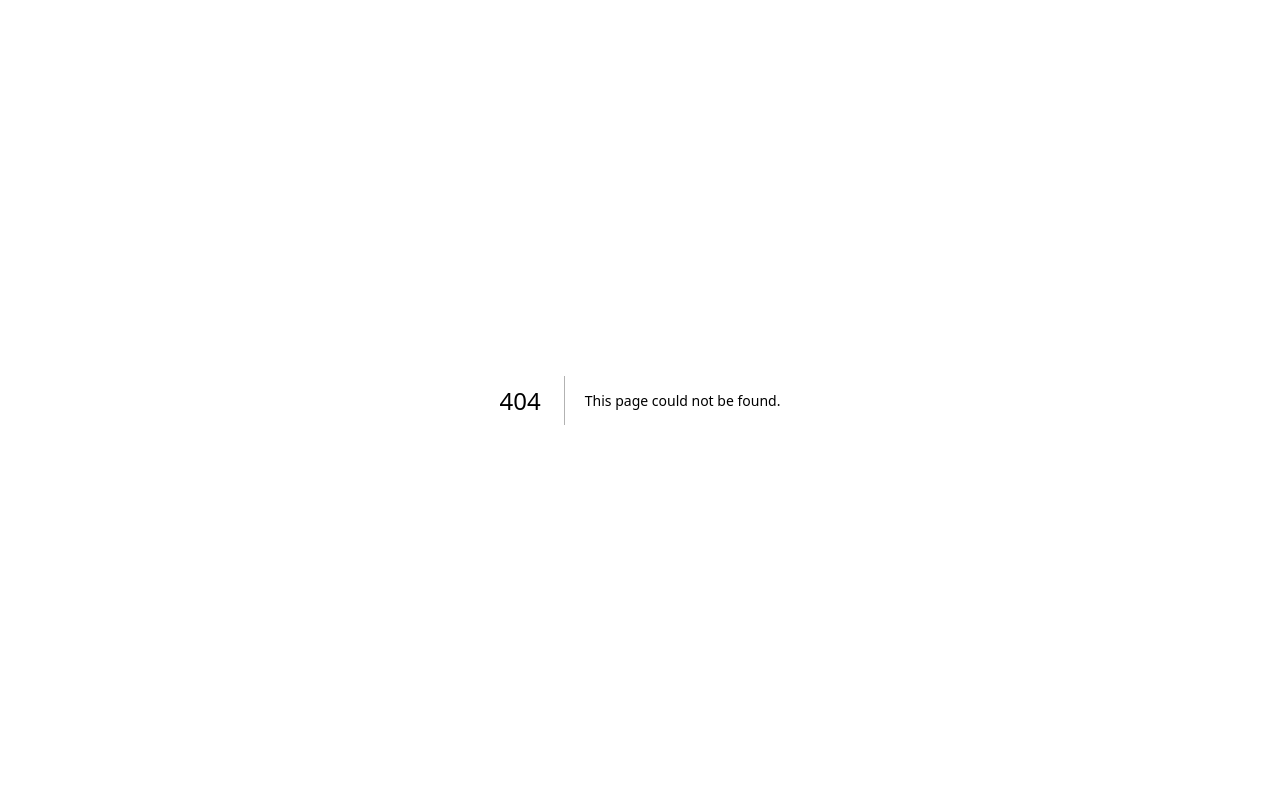
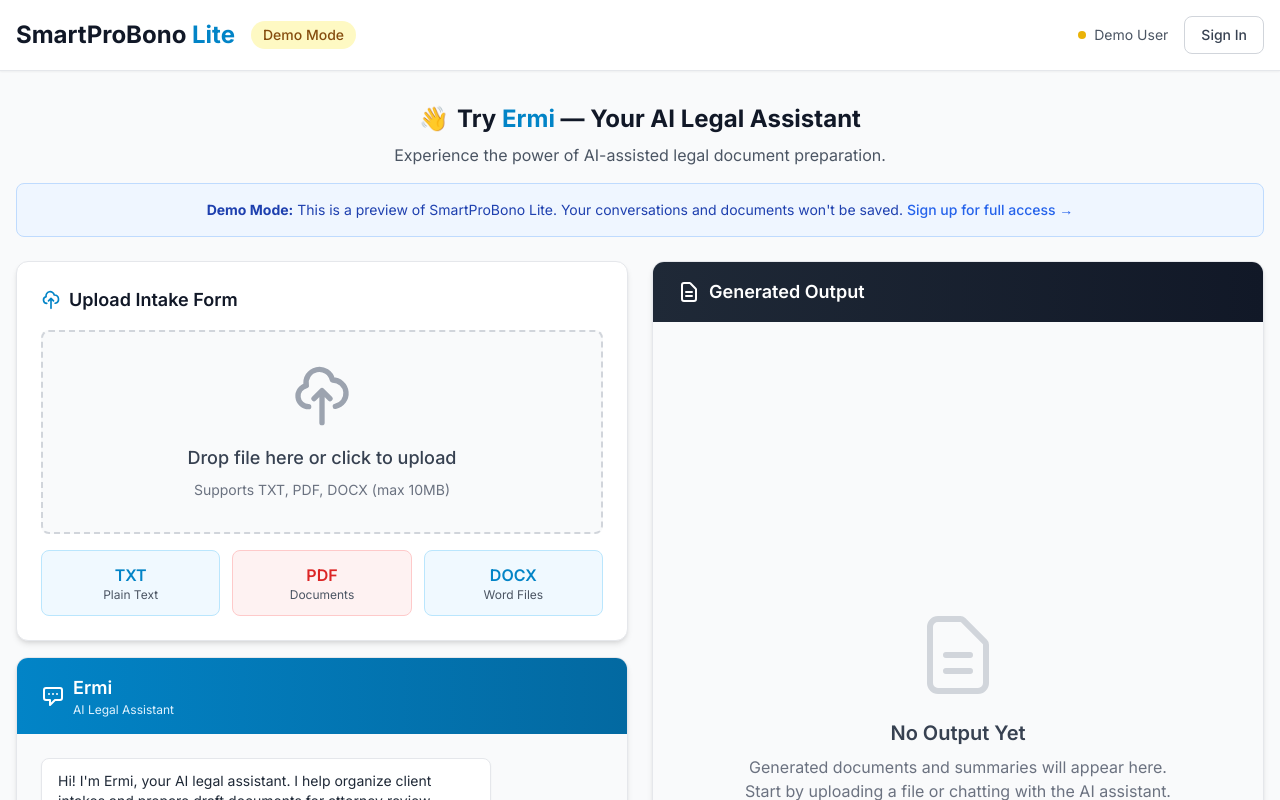
Before and after one commit to BTheCoderr/smartprobonolite, a Next.js app: page /demo in a window 1280 px wide. Before the commit this address had no page. Shown: the top 800 px of the page. Built offline with nearby package versions, Linux system fonts and the light colour scheme; no server answers.

Commit message:
Fix demo mode functionality
- Created dedicated /demo route that bypasses authentication
- Updated login page to link to /demo instead of /dashboard
- Updated landing page demo button to use /demo route
- Demo mode now works without redirect loops
- Users can try the app without signing up

```diff
--- /dev/null
+++ b/app/demo/page.tsx
@@ -0,0 +1,133 @@
+'use client';
+
+import { useState } from 'react';
+import ChatBox from '../dashboard/components/ChatBox';
+import FileUploader from '../dashboard/components/FileUploader';
+import OutputViewer from '../dashboard/components/OutputViewer';
+import Link from 'next/link';
+
+export default function DemoPage() {
+  const [uploadedText, setUploadedText] = useState<string>('');
+  const [generatedOutput, setGeneratedOutput] = useState<string>('');
+  const [currentFileName, setCurrentFileName] = useState<string>('');
+
+  const handleFileUploaded = (text: string, fileName: string) => {
+    setUploadedText(text);
+    setCurrentFileName(fileName);
+  };
+
+  const handleOutputGenerated = (output: string) => {
+    setGeneratedOutput(output);
+  };
+
+  return (
+    <div className="min-h-screen bg-gray-50">
+      {/* Header */}
+      <header className="bg-white shadow-sm border-b border-gray-200">
+        <div className="container mx-auto px-4 py-4">
+          <div className="flex items-center justify-between">
+            <div className="flex items-center gap-4">
+              <Link href="/" className="text-2xl font-bold text-gray-900">
+                SmartProBono <span className="text-primary-600">Lite</span>
+              </Link>
+              <span className="px-3 py-1 bg-yellow-100 text-yellow-800 text-sm font-medium rounded-full">
+                Demo Mode
+              </span>
+            </div>
+
+            <div className="flex items-center gap-4">
+              <span className="text-sm text-gray-600">
+                <span className="flex items-center gap-2">
+                  <span className="w-2 h-2 bg-yellow-500 rounded-full"></span>
+                  Demo User
+                </span>
+              </span>
+              <Link
+                href="/login"
+                className="px-4 py-2 text-sm font-medium text-gray-700 bg-white border border-gray-300 rounded-lg hover:bg-gray-50 transition-colors"
+              >
+                Sign In
+              </Link>
+            </div>
+          </div>
+        </div>
+      </header>
+
+      {/* Main Content */}
+      <main className="container mx-auto px-4 py-8">
+        <div className="max-w-[1600px] mx-auto">
+          {/* Welcome Header */}
+          <div className="mb-6 text-center">
+            <div className="flex items-center justify-center gap-2 mb-2">
+              <span className="text-2xl">👋</span>
+              <h1 className="text-2xl font-bold text-gray-900">
+                Try <span className="text-primary-600">Ermi</span> — Your AI Legal Assistant
+              </h1>
+            </div>
+            <p className="text-gray-600">
+              Experience the power of AI-assisted legal document preparation.
+            </p>
+            <div className="mt-4 p-4 bg-blue-50 border border-blue-200 rounded-lg">
+              <p className="text-sm text-blue-800">
+                <strong>Demo Mode:</strong> This is a preview of SmartProBono Lite.
+                Your conversations and documents won't be saved.
+                <Link href="/login" className="text-blue-600 hover:text-blue-700 font-medium ml-1">
+                  Sign up for full access →
+                </Link>
+              </p>
+            </div>
+          </div>
+
+          {/* 2-Pane Layout */}
+          <div className="grid grid-cols-1 lg:grid-cols-2 gap-6 h-[calc(100vh-400px)] min-h-[600px]">
+            {/* Left Pane - Chat with Ermi */}
+            <div className="flex flex-col gap-4 h-full">
+              <FileUploader onFileUploaded={handleFileUploaded} />
+
+              {uploadedText && (
+                <div className="bg-white rounded-xl shadow-md p-4 border border-gray-200">
+                  <div className="flex items-center gap-2 mb-2">
+                    <svg className="w-4 h-4 text-primary-600" fill="currentColor" viewBox="0 0 20 20">
+                      <path fillRule="evenodd" d="M10 18a8 8 0 100-16 8 8 0 000 16zm3.707-9.293a1 1 0 00-1.414-1.414L9 10.586 7.707 9.293a1 1 0 00-1.414 1.414l2 2a1 1 0 001.414 0l4-4z" clipRule="evenodd" />
+                    </svg>
+                    <h3 className="text-sm font-semibold text-gray-700">
+                      Uploaded: {currentFileName}
+                    </h3>
+                  </div>
+                  <div className="bg-gray-50 rounded-lg p-3 max-h-24 overflow-y-auto custom-scrollbar border border-gray-200">
+                    <p className="text-xs text-gray-600 whitespace-pre-wrap">
+                      {uploadedText.substring(0, 300)}
+                      {uploadedText.length > 300 && '...'}
+                    </p>
+                  </div>
+                </div>
+              )}
+
+              <div className="flex-1 min-h-0">
+                <ChatBox
+                  uploadedText={uploadedText}
+                  onOutputGenerated={handleOutputGenerated}
+                />
+              </div>
+            </div>
+
+            {/* Right Pane - Document Preview */}
+            <div className="h-full">
+              <OutputViewer output={generatedOutput} />
+            </div>
+          </div>
+
+          {/* Footer */}
+          <div className="mt-6 text-center">
+            <p className="text-xs text-gray-500">
+              SmartProBono © 2025 | Powered by <span className="text-primary-600 font-semibold">Ermi AI</span>
+            </p>
+            <p className="text-xs text-gray-400 mt-1">
+              Ermi does not provide legal advice — all outputs require attorney review.
+            </p>
+          </div>
+        </div>
+      </main>
+    </div>
+  );
+}
--- a/app/login/page.tsx
+++ b/app/login/page.tsx
@@ -180,7 +180,7 @@
         <div className="text-center">
           <p className="text-sm text-gray-600 mb-2">Want to try without signing up?</p>
           <Link
-            href="/dashboard"
+            href="/demo"
             className="text-primary-600 hover:text-primary-700 text-sm font-medium"
           >
             Continue in Demo Mode →
--- a/app/page.tsx
+++ b/app/page.tsx
@@ -16,7 +16,7 @@
   const router = useRouter();
 
   const handleDemo = () => {
-    router.push('/dashboard');
+    router.push('/demo');
   };
 
   const handleEarlyAccess = async (e: React.FormEvent) => {
```
